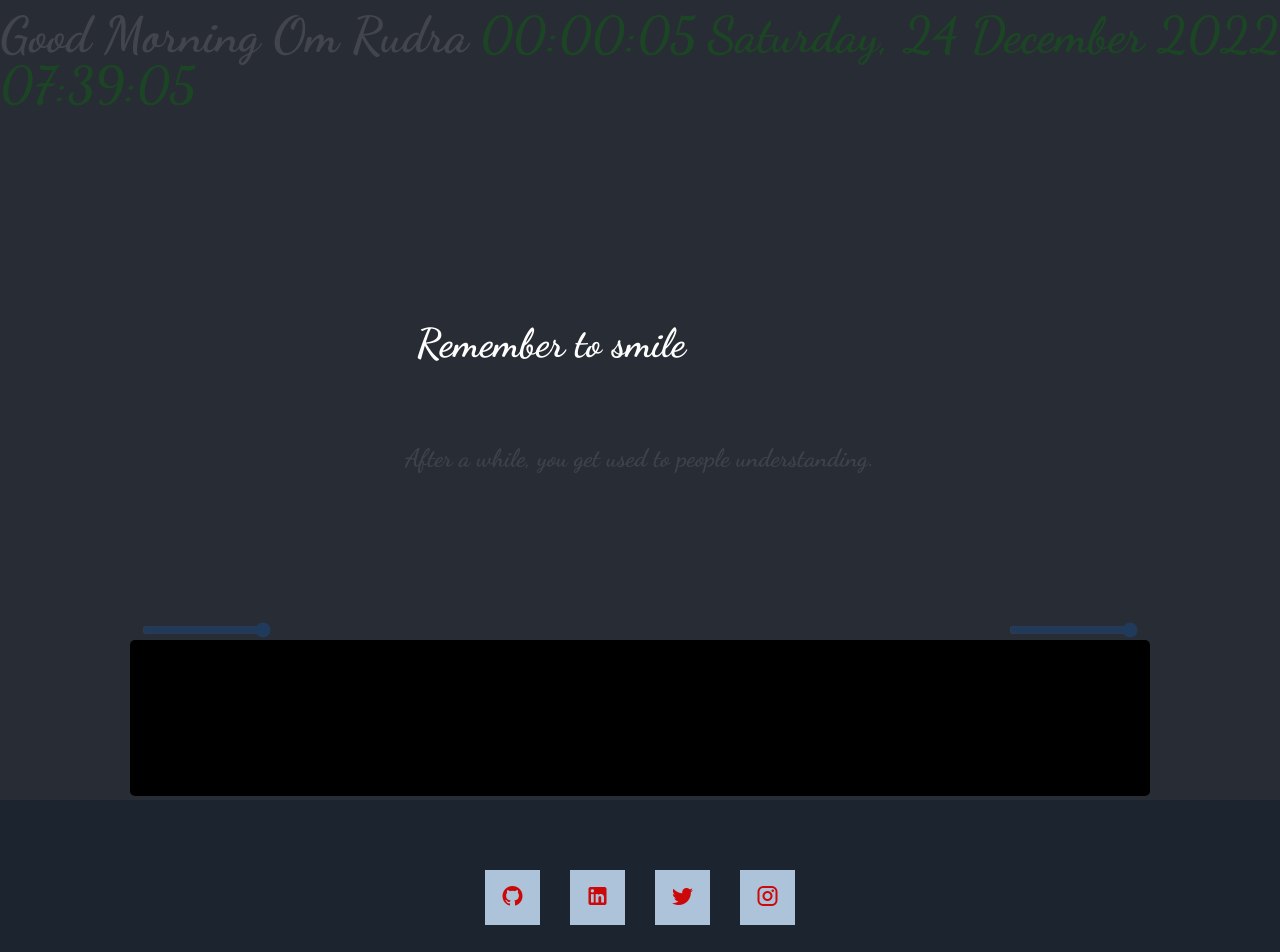
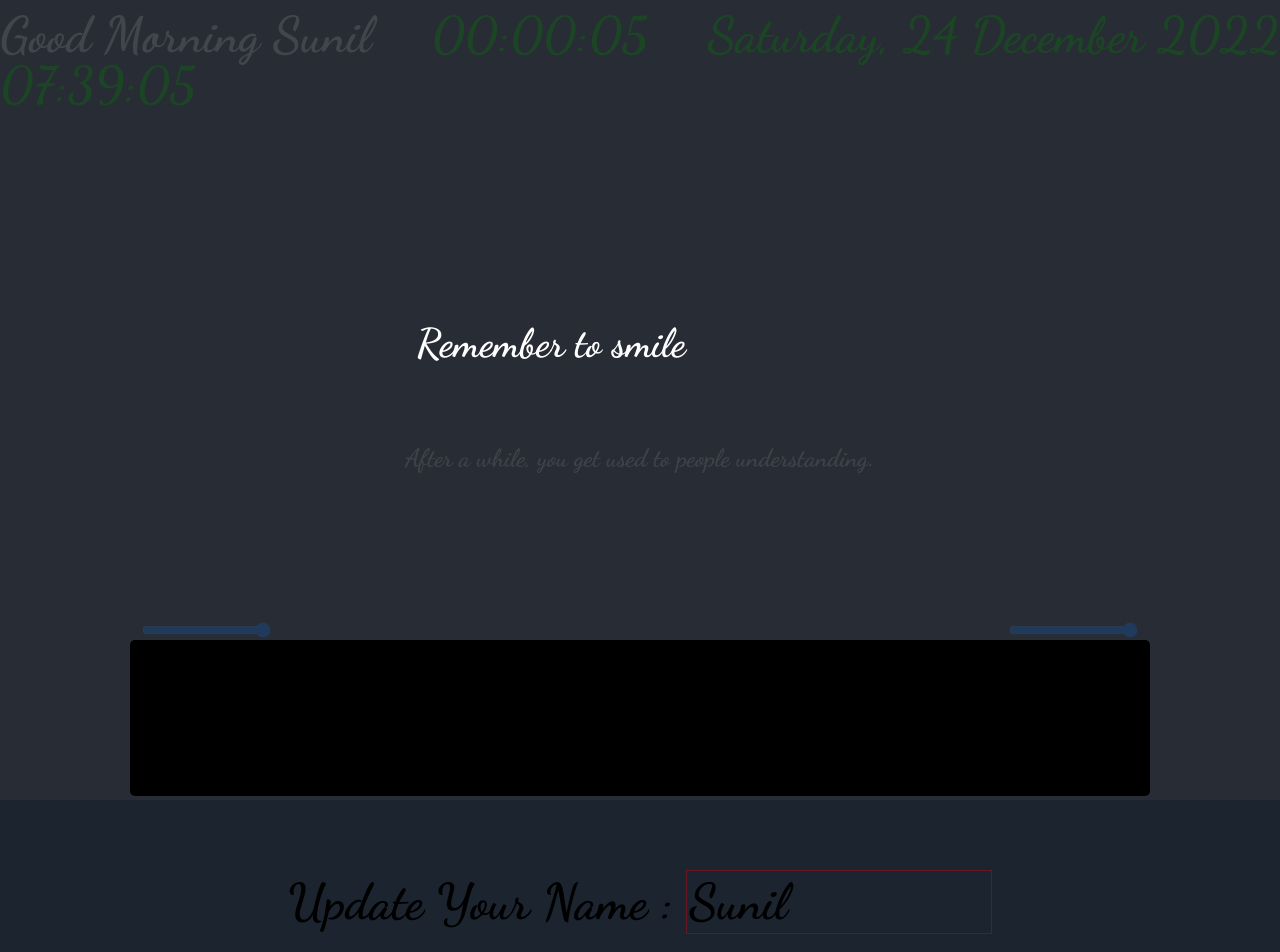
Before and after one commit to sunilyadavfabhotel/quotes-typing, a React (Create React App) app: page / in a window 1280 px wide. Shown: the top 952 px of the page. Built offline with nearby package versions, Linux system fonts and the light colour scheme.

Commit message:
Add: name chnage functionality

```diff
--- a/src/App.tsx
+++ b/src/App.tsx
@@ -19,6 +19,7 @@ const getTime = (second: number) => {
 
 function App() {
   const [input, setInput] = useState("");
+  const [name, setName] = useState("Sunil");
   const [currentIndex, setCurrentIndex] = useState(0);
   const [animate, setAnimate] = useState("slide-up");
   const [animate1, setAnimate1] = useState("pop-in");
@@ -73,7 +74,10 @@ function App() {
     <div className="App">
       <header className="App-header">
         <div className="date-time-wrapper pop-in">
-          <p className="wish">{wish}</p>
+          <p className="wish">
+            {wish}
+            {name}
+          </p>
           <p className="timer">{getTime(timmer)}</p>
           <p className="date-time">{date}</p>
           <p className="timer">{time}</p>
@@ -151,6 +155,21 @@ function App() {
         </div>
       </header>
       <footer>
+        <div style={{ fontSize: "50px", paddingBottom: "40px" }}>
+          <span style={{ fontSize: "50px" }}>Update Your Name : </span>
+          <input
+            style={{
+              width: "300px",
+              fontSize: "50px",
+              backgroundColor: "transparent",
+              border: "1px solid #f005",
+              fontFamily: "Dancing Script",
+            }}
+            type="text"
+            value={name}
+            onChange={(e: any) => setName(e.target.value)}
+          />
+        </div>
         <div className="icon-wrap center row">
           <a
             href="https://github.com/SunilKuYadav"
--- a/src/hooks/useDateAndTime.tsx
+++ b/src/hooks/useDateAndTime.tsx
@@ -23,7 +23,7 @@ const useDateAndTime = () => {
     (hour < 16 && "Afternoon") ||
     (hour < 20 && "Evening") ||
     "Night"
-  } Om Rudra `;
+  } `;
 
   const time = today.toLocaleTimeString(locale, {
     hour: "numeric",
```
